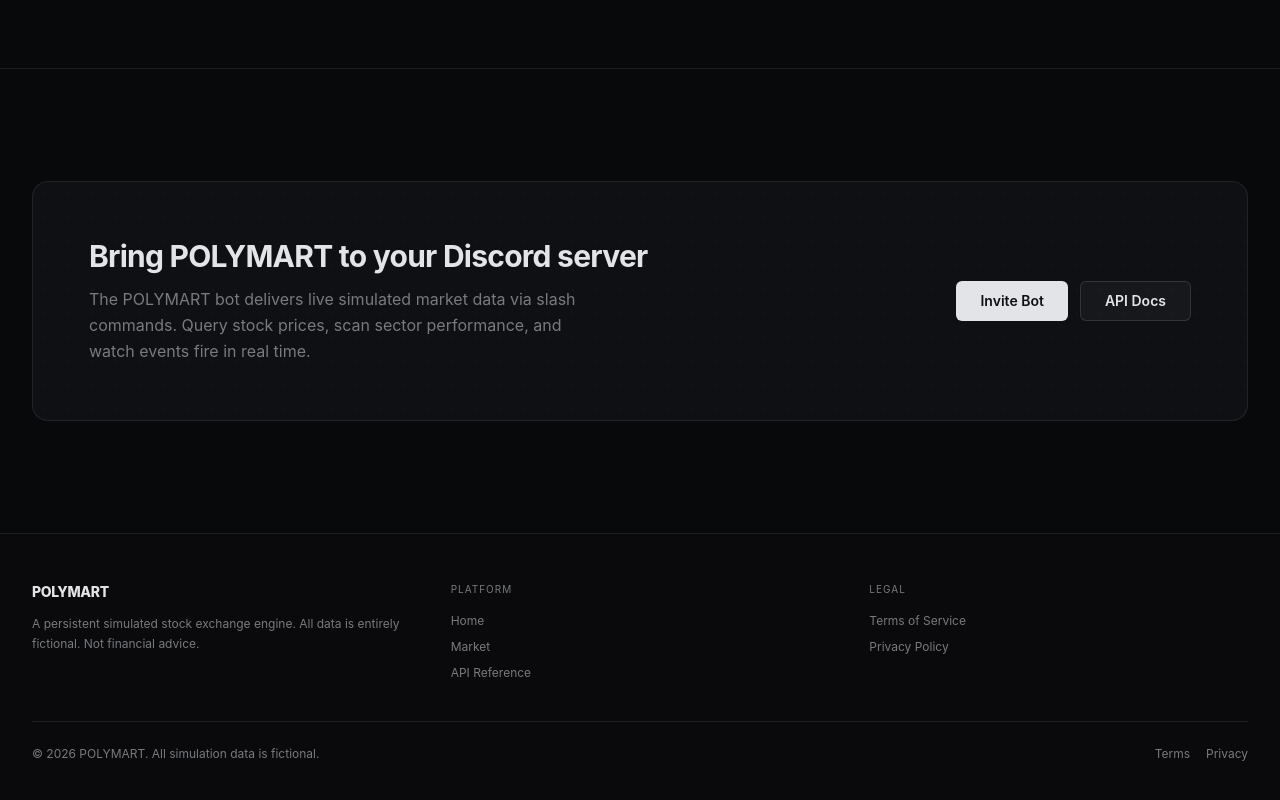
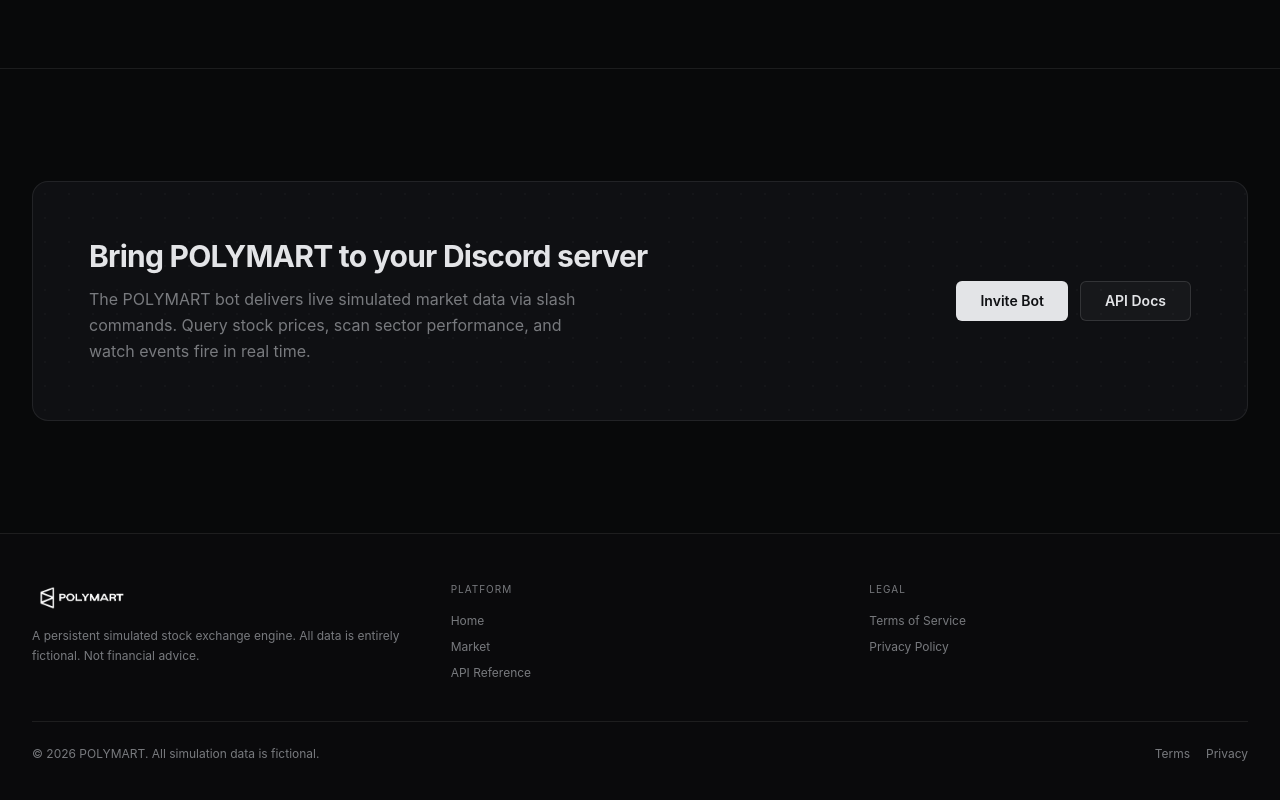
Before and after one commit to ChristianRelf/polymart, a React (Vite) app: page / in a window 1280 px wide. Shown: the part 3151-3951 px from the top of the page. Built offline with nearby package versions, Linux system fonts and the light colour scheme; no server answers.

Commit message:
Replace footer text with logo

```diff
--- a/src/App.tsx
+++ b/src/App.tsx
@@ -175,7 +175,7 @@
 
           {/* Brand */}
           <div>
-            <p className="text-sm font-extrabold text-foreground tracking-tight mb-3">POLYMART</p>
+            <img src="/polymartlogo.png" alt="POLYMART" className="h-8 w-auto mb-3" />
             <p className="text-xs text-muted-foreground leading-relaxed">
               A persistent simulated stock exchange engine. All data is entirely fictional.
               Not financial advice.
```
